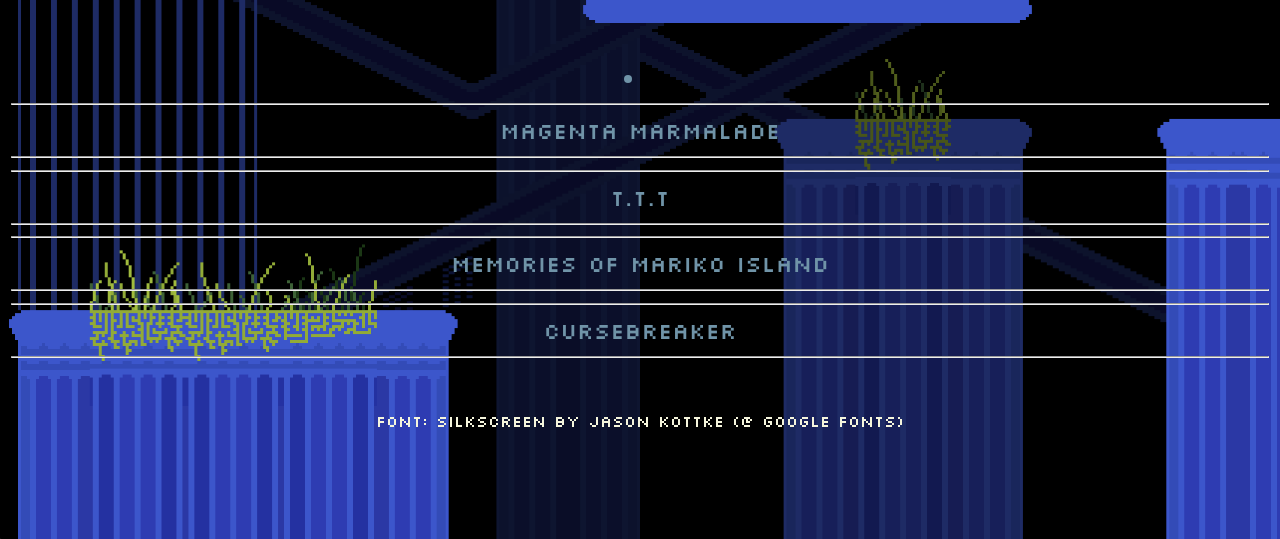
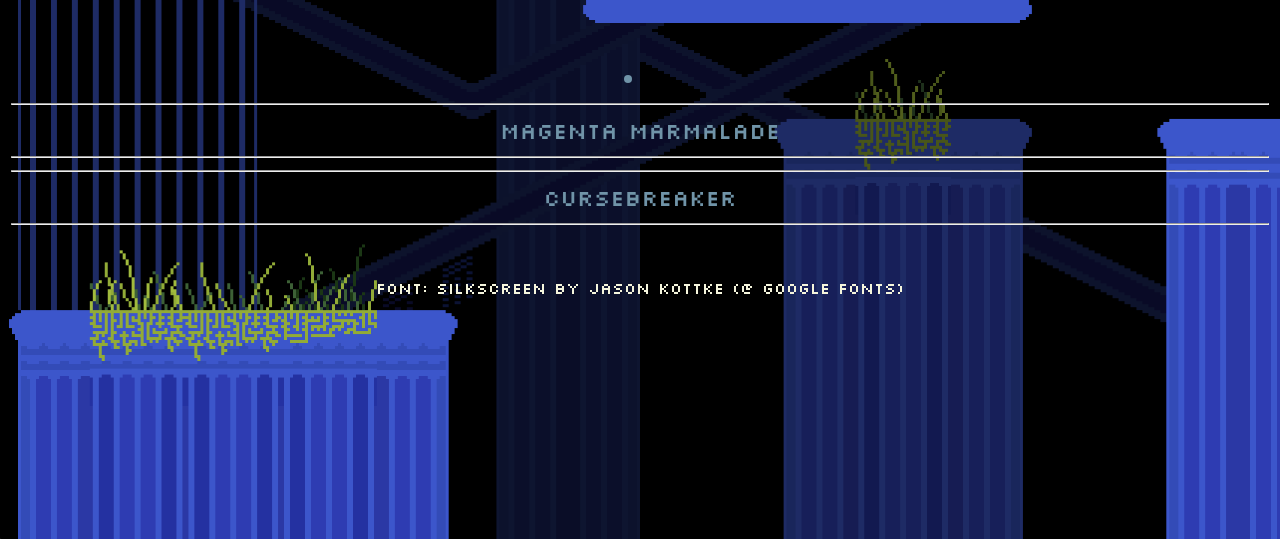
Before and after one commit to webcrawler96/webcrawler96.github.io, a plain HTML site: page index.html in a window 1280 px wide. Shown: the part 261-800 px from the top of the page. Drawn offline with Linux system fonts and the light colour scheme.

Commit message:
Adjust Current Projects List

```diff
--- a/index.html
+++ b/index.html
@@ -34,12 +34,6 @@
 				<!--<a href="gdd_mm.html">Magenta Marmalade</a> -->
 				<hr>
 				<hr>
-					T.T.T
-				<hr>
-				<hr>
-					Memories of Mariko Island
-				<hr>
-				<hr>
 					Cursebreaker
 				<hr>
 			</li>
```
Also changed, not shown: 1 other file.
